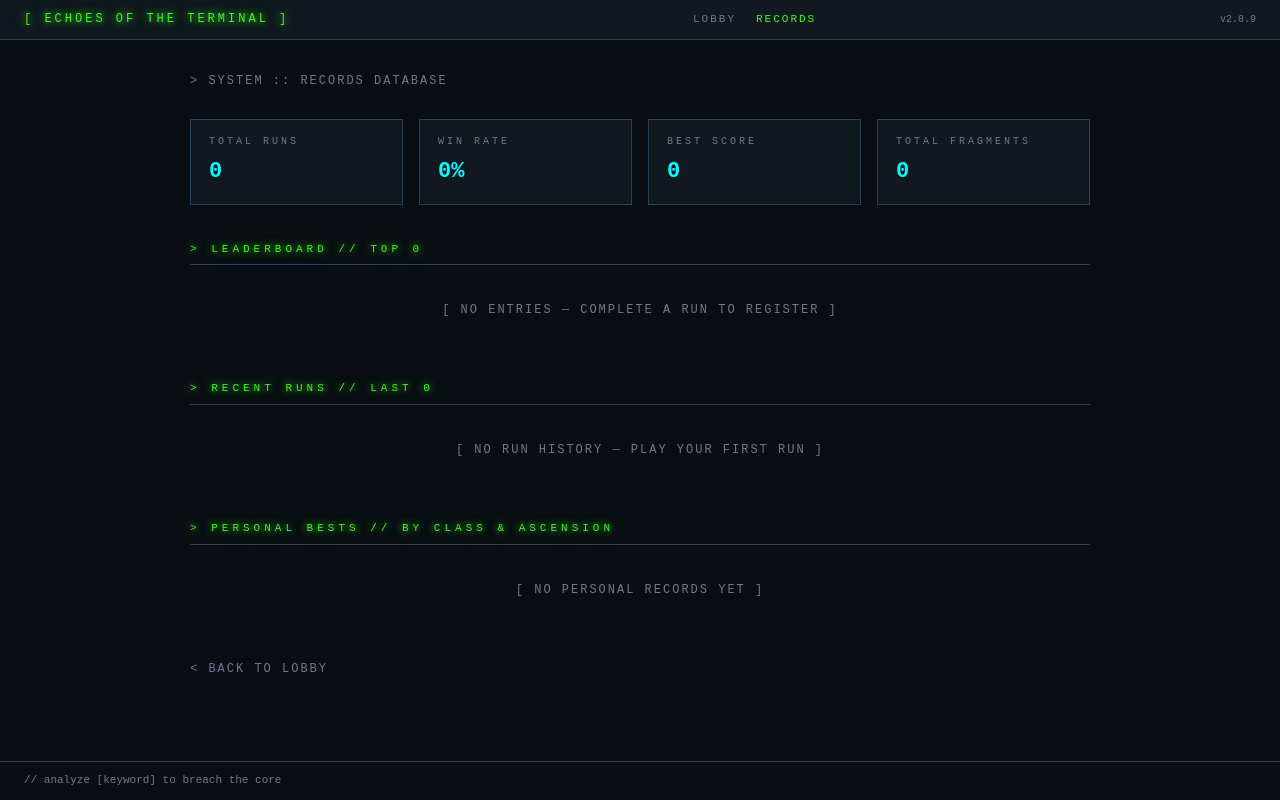
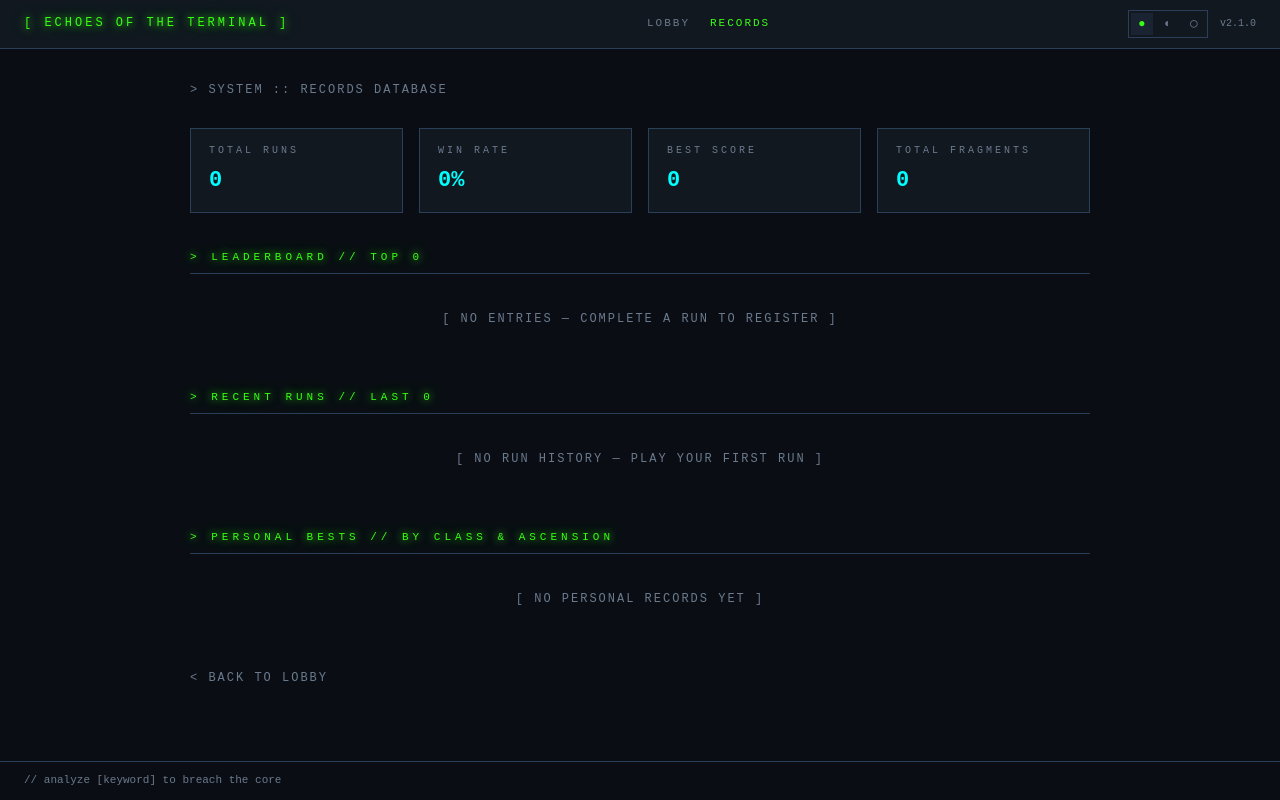
Before and after one commit to sungjin9288/echoes-of-the-terminal, a FastAPI app: page /records in a window 1280 px wide. Run offline with FastAPI, Linux system fonts and the light colour scheme; some libraries are stand-ins or nearby versions.

Commit message:
feat(web): 테마 시스템 포팅 — Default/Colorblind/High-Contrast 토글 (v2.1.0)
v3.0 "Complete Web Game" 비전의 Phase D 첫 마이크로 릴리즈.
터미널의 3종 테마(theme_system.py)를 웹 UI에 동등 적용.

- web/static/style.css: :root[data-theme=...] 셀렉터로 CSS 변수 세트 분기
  - Colorblind: 초록→#1E90FF, 빨강→#FF8C00 (적록색맹 대응)
  - High-Contrast: 모든 색을 흰색 단일화, 굵기·언더라인·반전으로 구분
- web/templates/base.html: data-theme 속성, 헤더 ●/◐/◯ 토글, localStorage 동기화
- web/adapters.py: WebGameSession.theme 필드 추가
- web/app.py: POST /api/settings/theme 엔드포인트, 모든 페이지에 theme 컨텍스트
- tests/test_web_session.py: TestThemeToggle 9케이스 (60→69, 전체 859)

```diff
--- a/constants.py
+++ b/constants.py
@@ -5,8 +5,8 @@ TIME_LIMIT_SECONDS 등 모든 게임 상수를 이 파일에서 중앙 관리한
 """
 
 # ── 버전 정보 ─────────────────────────────────────────────────────────────────
-VERSION: str = "2.0.9"
-BUILD_DATE: str = "2026-05-07"
+VERSION: str = "2.1.0"
+BUILD_DATE: str = "2026-05-08"
 
 # ── 타임 프레셔 ───────────────────────────────────────────────────────────────
 TIME_LIMIT_DEFAULT: int = 30    # 기본 입력 제한 시간 (초)
--- a/web/adapters.py
+++ b/web/adapters.py
@@ -144,6 +144,9 @@ class WebGameSession:
         # 로비 선택 상태
         self.selected_class_name: str = "ANALYST"
         self.ascension_level: int = 0
+
+        # UI 설정
+        self.theme: str = "default"  # default | colorblind | high_contrast
 
     # ── 출력 관리 ──────────────────────────────────────────────────────────────
 
--- a/web/app.py
+++ b/web/app.py
@@ -85,6 +85,20 @@ def _attach_cookie(resp: Any, session_id: str) -> None:
     resp.set_cookie(COOKIE_NAME, session_id, max_age=SESSION_TTL, httponly=True)
 
 
+VALID_THEMES = frozenset({"default", "colorblind", "high_contrast"})
+
+
+def _get_theme(sid: str | None) -> str:
+    """세션에서 선택된 테마를 반환한다 (없으면 default)."""
+    if not sid:
+        return "default"
+    session = store.get(sid)
+    if session is None:
+        return "default"
+    theme = getattr(session, "theme", "default")
+    return theme if theme in VALID_THEMES else "default"
+
+
 # ── 페이지 라우트 ─────────────────────────────────────────────────────────────
 
 @app.get("/", response_class=HTMLResponse)
@@ -122,6 +136,7 @@ async def lobby_page(
             "version": _GAME_VERSION,
             "today_str": today_str,
             "daily_played": daily_played,
+            "theme": session.theme,
         },
     )
     if is_new:
@@ -147,12 +162,16 @@ async def game_page(
             "status": session.status,
             "active_page": "game",
             "version": _GAME_VERSION,
+            "theme": session.theme,
         },
     )
 
 
 @app.get("/records", response_class=HTMLResponse)
-async def records_page(request: Request):
+async def records_page(
+    request: Request,
+    echoes_sid: str | None = Cookie(default=None),
+):
     """런 기록 화면 — 리더보드 · 런 히스토리 · 개인 최고 기록."""
     from progression_system import (
         _normalize_save_data,
@@ -190,11 +209,30 @@ async def records_page(request: Request):
             "total_fragments": total_fragments,
             "active_page": "records",
             "version": _GAME_VERSION,
+            "theme": _get_theme(echoes_sid),
         },
     )
 
 
 # ── API 라우트 ────────────────────────────────────────────────────────────────
+
+@app.post("/api/settings/theme")
+async def set_theme(
+    theme: str = Form(...),
+    echoes_sid: str | None = Cookie(default=None),
+):
+    """세션의 테마를 변경한다 (default | colorblind | high_contrast)."""
+    if theme not in VALID_THEMES:
+        raise HTTPException(400, f"Invalid theme: {theme}")
+
+    session, is_new = _resolve_session(echoes_sid)
+    session.theme = theme
+
+    resp = JSONResponse({"ok": True, "theme": theme})
+    if is_new:
+        _attach_cookie(resp, session.session_id)
+    return resp
+
 
 @app.post("/api/lobby/select")
 async def lobby_select(
--- a/web/static/style.css
+++ b/web/static/style.css
@@ -1,8 +1,9 @@
 /* Echoes of the Terminal — Web UI CSS
    디자인 토큰: assets/tokens.json 기준 */
 
-/* ── CSS 변수 (Design Tokens) ────────────────────────────────────────────── */
-:root {
+/* ── CSS 변수 (Design Tokens) — Default 테마 ─────────────────────────────── */
+:root,
+:root[data-theme="default"] {
   --bg-primary:     #0A0E14;
   --bg-surface:     #111820;
   --bg-overlay:     #1A2332;
@@ -441,3 +492,35 @@ input[type="range"] {
 .header-nav a { color: var(--text-dim); }
 .header-nav a:hover { color: var(--cyan-accent); text-decoration: none; }
 .header-nav a.active { color: var(--green-neon); }
+
+/* Header right cluster (theme toggle + version) */
+.header-right {
+  display: flex;
+  align-items: center;
+  gap: 12px;
+}
+
+/* Theme toggle buttons */
+.theme-toggle {
+  display: inline-flex;
+  gap: 4px;
+  border: 1px solid var(--border);
+  padding: 2px;
+}
+.theme-btn {
+  background: transparent;
+  border: none;
+  color: var(--text-dim);
+  font-family: var(--font-mono);
+  font-size: 12px;
+  width: 22px;
+  height: 22px;
+  line-height: 18px;
+  cursor: pointer;
+  padding: 0;
+}
+.theme-btn:hover { color: var(--cyan-accent); }
+.theme-btn.active {
+  color: var(--green-neon);
+  background: var(--bg-overlay);
+}
--- a/web/templates/base.html
+++ b/web/templates/base.html
@@ -1,5 +1,5 @@
 <!DOCTYPE html>
-<html lang="ko">
+<html lang="ko" data-theme="{{ theme or 'default' }}">
 <head>
 <meta charset="UTF-8">
 <meta name="viewport" content="width=device-width, initial-scale=1.0">
@@ -14,8 +14,42 @@
     <a href="/" {% if active_page == 'lobby' %}class="active"{% endif %}>LOBBY</a>
     <a href="/records" {% if active_page == 'records' %}class="active"{% endif %}>RECORDS</a>
   </nav>
-  <span class="header-ver">v{{ version }}</span>
+  <div class="header-right">
+    <div class="theme-toggle" role="group" aria-label="Theme">
+      <button type="button" class="theme-btn {% if (theme or 'default') == 'default' %}active{% endif %}"
+              data-theme-value="default" title="Default" onclick="setTheme('default')">●</button>
+      <button type="button" class="theme-btn {% if theme == 'colorblind' %}active{% endif %}"
+              data-theme-value="colorblind" title="Colorblind" onclick="setTheme('colorblind')">◐</button>
+      <button type="button" class="theme-btn {% if theme == 'high_contrast' %}active{% endif %}"
+              data-theme-value="high_contrast" title="High Contrast" onclick="setTheme('high_contrast')">◯</button>
+    </div>
+    <span class="header-ver">v{{ version }}</span>
+  </div>
 </header>
+
+<script>
+// 테마 토글 — 서버 세션과 localStorage 모두 저장
+function setTheme(name) {
+  document.documentElement.setAttribute('data-theme', name);
+  try { localStorage.setItem('echoes_theme', name); } catch(e) {}
+  document.querySelectorAll('.theme-btn').forEach(b => {
+    b.classList.toggle('active', b.dataset.themeValue === name);
+  });
+  fetch('/api/settings/theme', {
+    method: 'POST',
+    headers: {'Content-Type': 'application/x-www-form-urlencoded'},
+    body: 'theme=' + encodeURIComponent(name)
+  }).catch(() => {});
+}
+// 페이지 로드 시 localStorage가 서버보다 신선하면 동기화
+(function() {
+  try {
+    const saved = localStorage.getItem('echoes_theme');
+    const current = document.documentElement.getAttribute('data-theme');
+    if (saved && saved !== current) setTheme(saved);
+  } catch(e) {}
+})();
+</script>
 
 <main>
 {% block content %}{% endblock %}
```
Also changed, not shown: other parts of web/static/style.css (+50 -0 lines), CLAUDE.md (+3 -3 lines), tests/test_web_session.py (+80 -0 lines), CHANGELOG.md.
